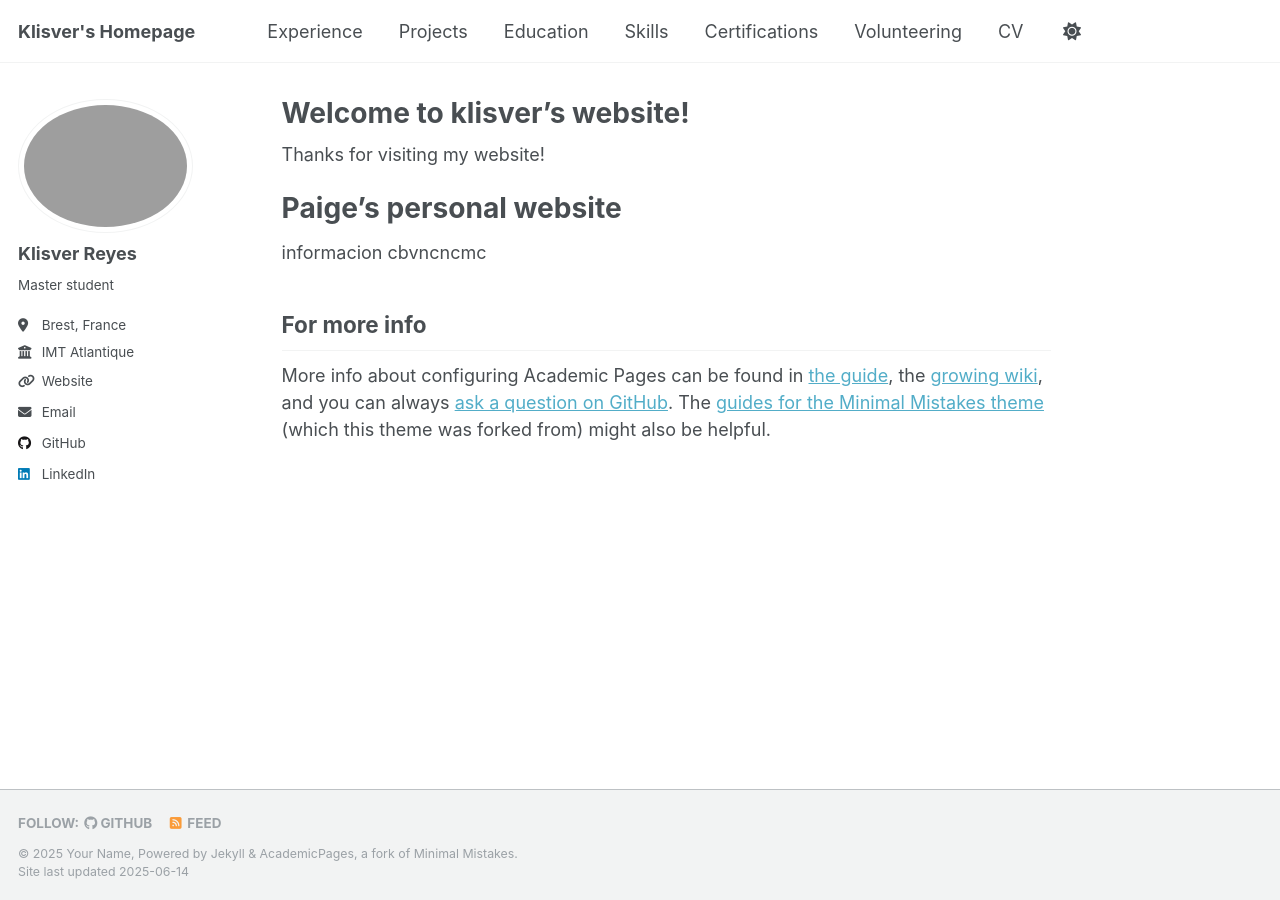
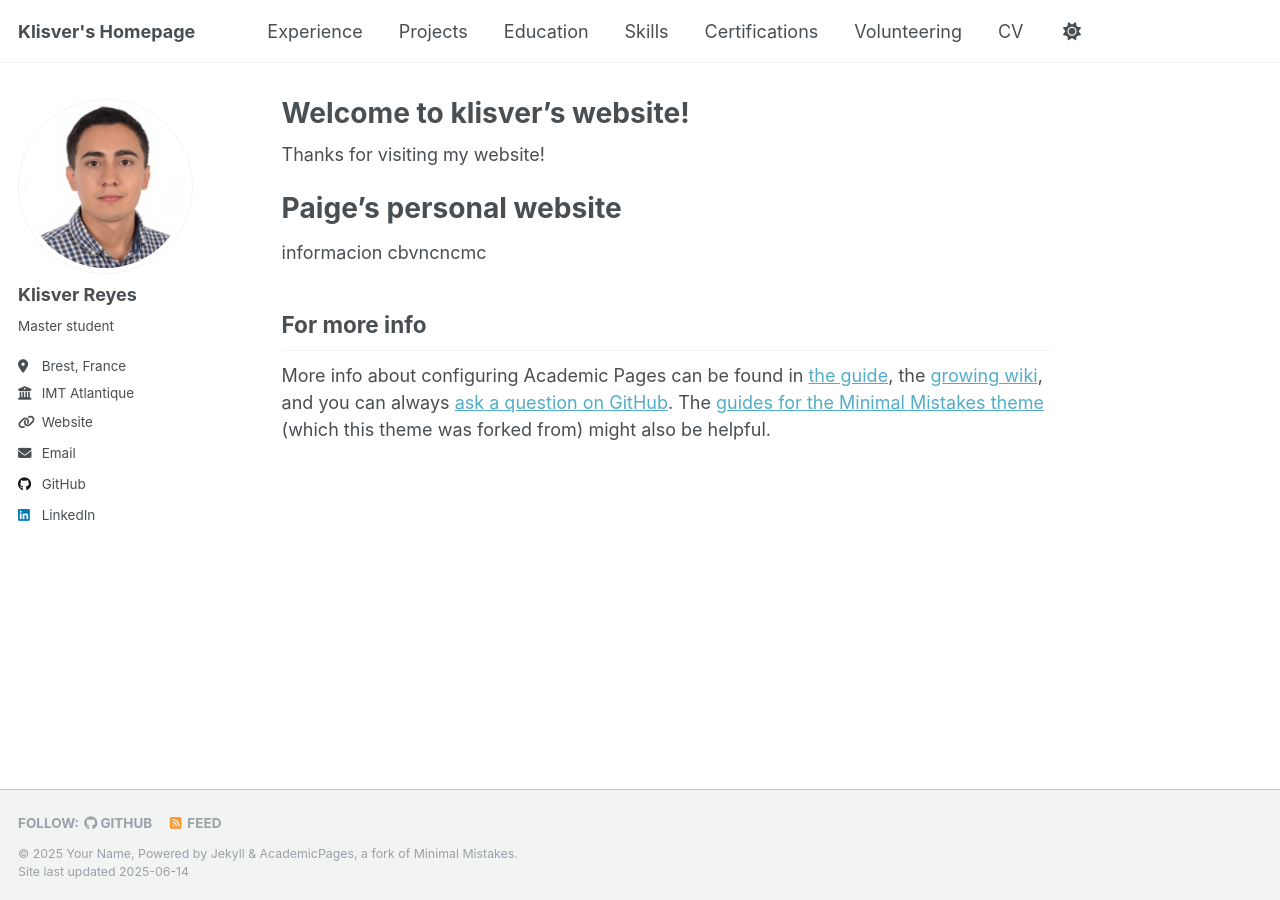
Before and after one commit to Klisver-Reyes/Klisver-Reyes.github.io, a Jekyll site: the page built from _pages/about.md, in a window 1280 px wide. Built offline with Jekyll 4.4.1, drawn with Linux system fonts in a browser that asks for light colours.

Commit message:
Update _config.yml

```diff
--- a/_config.yml
+++ b/_config.yml
@@ -22,7 +22,7 @@ repository               : "academicpages/academicpages.github.io"
 #               Additional customization can be done by editing /_includes/author-profile.html
 author:
   # Biographic information
-  avatar           : "Foto2.jpg"
+  avatar           : "PhotoWebsite.jpg"
   name             : "Klisver Reyes"
   pronouns         : # example: "she/her"
   bio              : "Master student"
```
